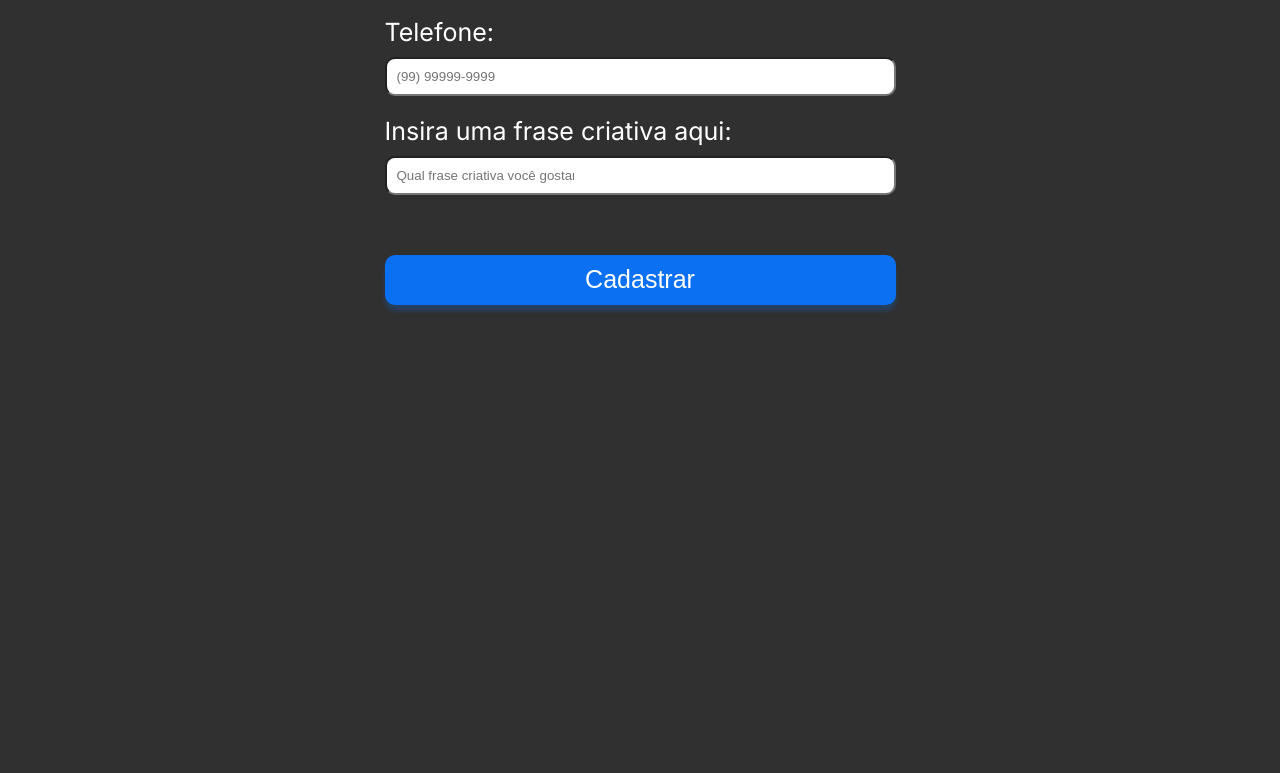
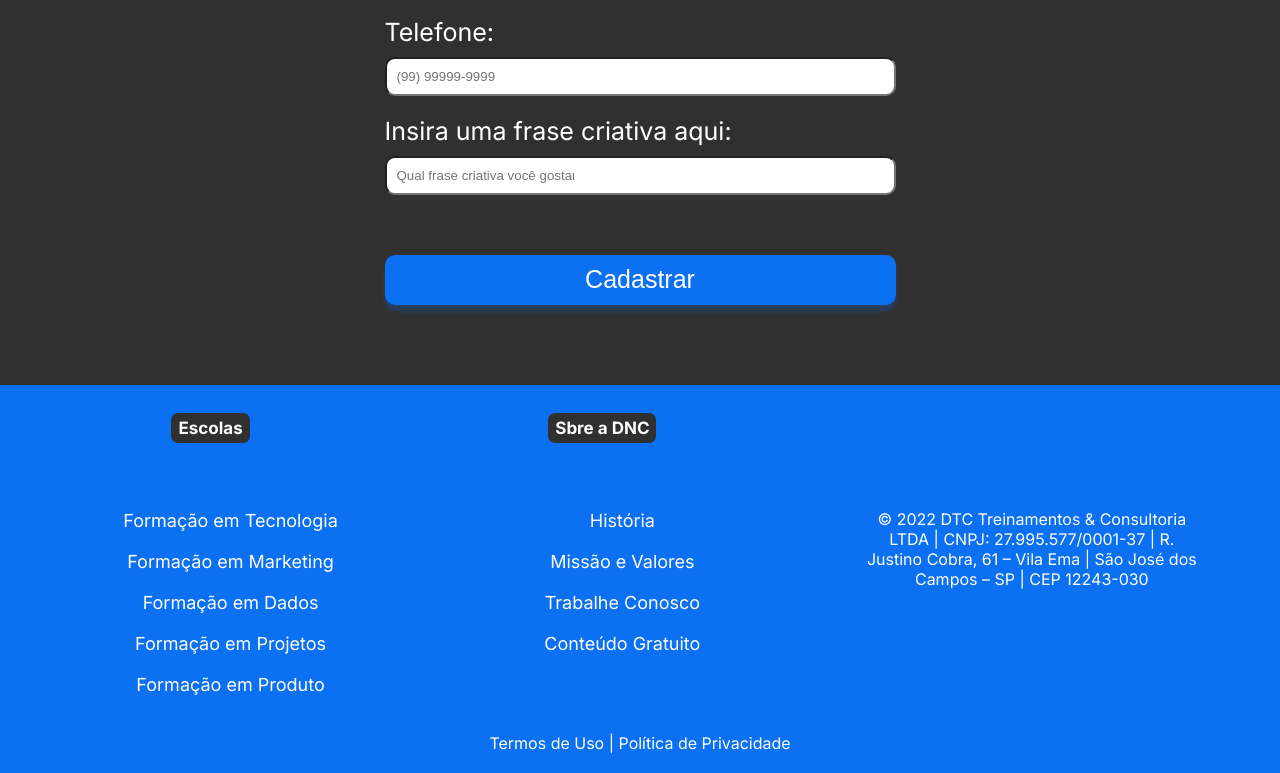
Before and after one commit to lucasfonsecat/bootcamp-dnc, a plain HTML site: page index.html in a window 1280 px wide. Shown: the part 975-1748 px from the top of the page. Before the commit the page ends 1340 px from the top, so only its background shows below. Drawn offline with Linux system fonts and the light colour scheme.

Commit message:
Adicionando media query para mobile

```diff
--- a/index.html
+++ b/index.html
@@ -13,7 +13,7 @@
 
     <!--1º QUADRANT / NAVIGATION BAR-->
     <nav id="navBar">
-        <div>
+        <div id="menu">
             <a href="">Home</a>
             <a href="">Ultimas Edições</a>
             <a href="">Requisitos para Participar</a>
@@ -23,7 +23,7 @@
 
     <!--2º QUADRANT / TEXT E FORM-->
 
-    <section id="formSection"  style="height:1000px">
+    <section id="formSection">
         <header>
             <h1>BOOTCAMP DNC</h1>
             <h2>Esse será um evento exclusivo para todos os alunos<br>
@@ -73,10 +73,66 @@
                 <input type="text" placeholder="Qual frase criativa você gostaria de falar?" required>
             </div>
 
-            <button type="submit">Cadastrar</button>
+            <input type="submit" value="Cadastrar">
+
         </form>
+    </section>
 
-    </section>
+    <footer>
+        <div class="linha1">
+            <nav>
+                <h5>Escolas</h5>
+                <ul>
+                    <li>
+                        <a href="">Formação em Tecnologia</a>
+                    </li>
+                    <li>
+                        <a href="">Formação em Marketing</a>
+                    </li>
+                    <li>
+                        <a href="">Formação em Dados</a>
+                    </li>
+                    <li>
+                        <a href="">Formação em Projetos</a>
+                    </li>
+                    <li>
+                        <a href="">Formação em Produto</a>
+                    </li>
+                </ul>
+            </nav>
+
+            <nav>
+                <h5>Sbre a DNC</h5>
+                <ul>
+                    <li>
+                        <a href="">História</a>
+                    </li>
+                    <li>
+                        <a href="">Missão e Valores</a>
+                    </li>
+                    <li>
+                        <a href="">Trabalhe Conosco</a>
+                    </li>
+                    <li>
+                        <a href="">Conteúdo Gratuito</a>
+                    </li>
+                </ul>
+            </nav>
+
+            <div class="endereco">
+                © 2022 DTC Treinamentos & Consultoria<br>
+                LTDA | CNPJ: 27.995.577/0001-37 | R.<br>
+                Justino Cobra, 61 – Vila Ema | São José dos<br>
+                 Campos – SP | CEP 12243-030
+            </div>
+        </div>
+
+        <div class="linha2">
+            <a href="">Termos de Uso | Política de Privacidade</a>
+        </div>
+
+    </footer>
+
 
 
 </body>
--- a/style.css
+++ b/style.css
@@ -112,7 +112,7 @@ body{
         transform: scale(1.5);
     }
 
-    form button{
+    form input[type="submit"]{
         margin: 40px 0px 60px 0px;
         width: 100%;
         height: 50px;
@@ -124,3 +124,84 @@ body{
         box-shadow: 0px 6px 4px rgba(12, 112, 242, 0.25);
         cursor: pointer;
     }
+
+    /* FOOTER */
+
+    footer{
+        width: 100%;
+        background-color: var(--azul-dnc);
+        color: white;
+        margin-top: 20px;
+    }
+
+    .linha1{
+        display: flex;
+        justify-content: space-around;
+        text-align: center;
+    }
+
+    .endereco{
+        align-items: center;
+        display: flex;
+    }
+
+    footer ul{
+        list-style: none;
+        text-align: center;
+        align-items: center;
+        font-size: 18px;
+    }
+
+    footer ul li{
+        margin-top: 20px;
+    }
+
+    footer ul li a{
+        color: white;
+        text-decoration: none;
+    }
+
+    footer nav{
+        display: flex;
+        flex-direction: column;
+        align-items: center;
+    }
+
+    footer h5{
+        background-color: #303030;
+        font-size: 17px;
+        padding: 5px 7px 5px 7px;
+        border-radius: 7px;
+        text-align: center;
+    }
+
+    .linha2{
+        text-align: center;
+        margin-top: 20px;
+        padding-bottom: 20px;
+    }
+
+    .linha2 a{
+        color: white;
+        text-decoration: none;
+    }
+
+
+@media only screen and (max-width: 600px) {
+
+    #navBar{
+        flex-direction: column;
+        height: auto;
+    }
+
+    #menu{
+        flex-direction: column;
+        width: 100%;
+        text-align: center;
+        margin: 0px;
+    }
+
+    #menu a{
+        height: 50px;
+        align
+}
```
